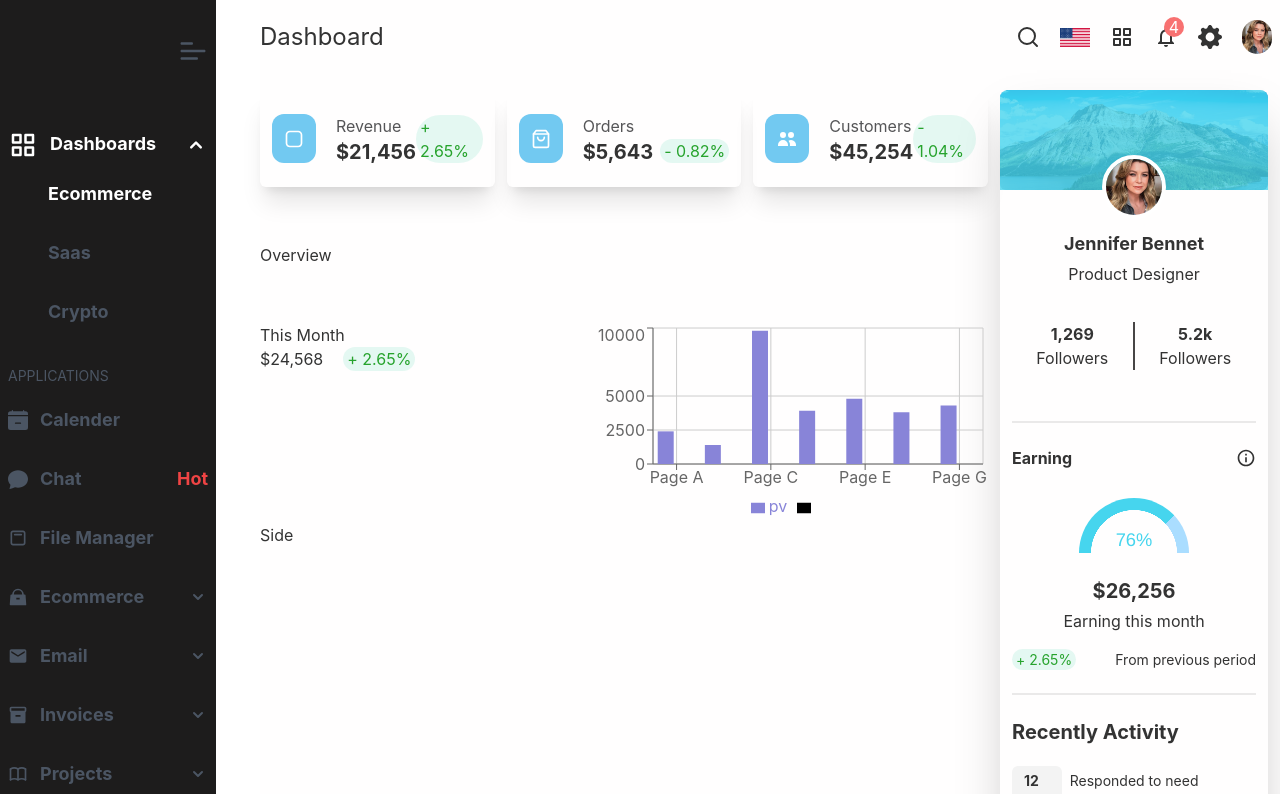
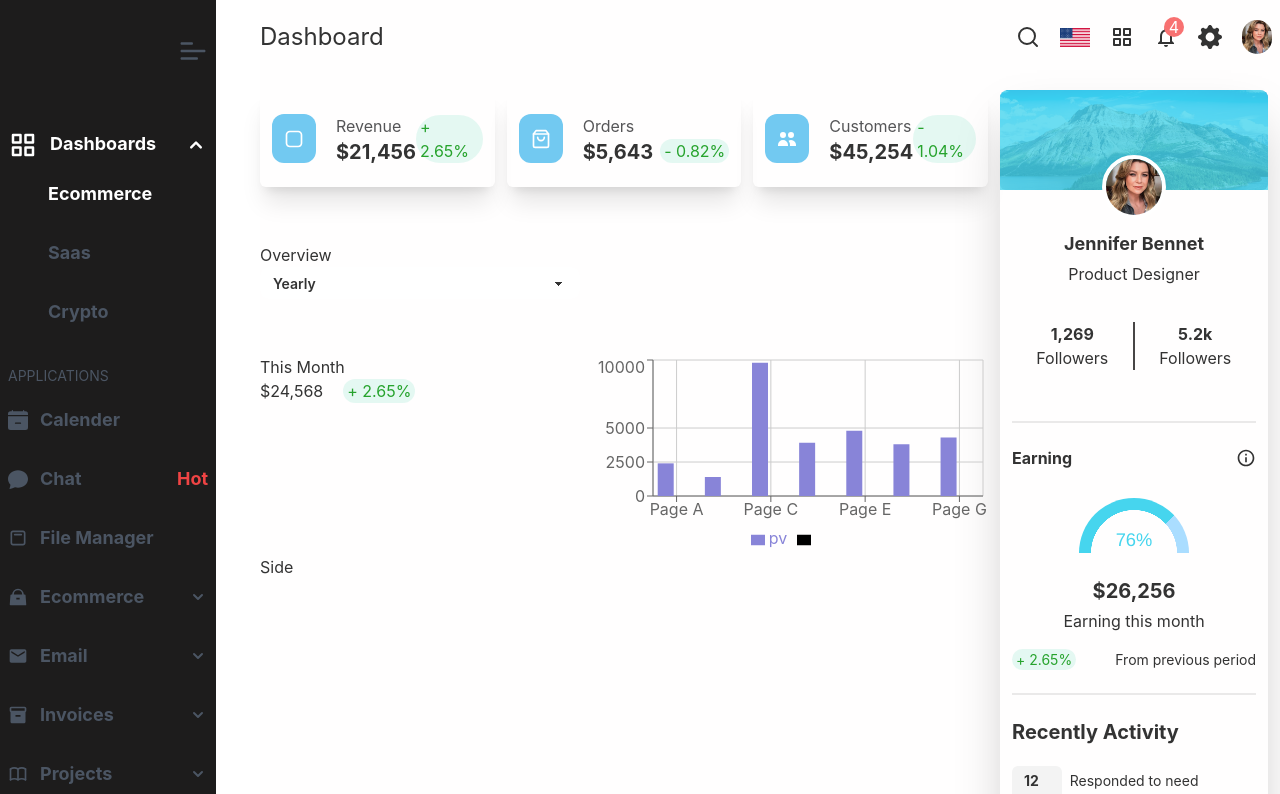
Before and after one commit to MdIbrahimKholil7/dasboard-task, a React (Create React App) app: page / in a window 1280 px wide. Shown: the top 794 px of the page. Built offline with nearby package versions, Linux system fonts and the light colour scheme.

Commit message:
chart add

```diff
--- a/src/components/Pages/OverviewChart.js
+++ b/src/components/Pages/OverviewChart.js
@@ -49,7 +49,12 @@ const OverviewChart = () => {
                     <h1>Overview</h1>
                 </div>
                 <div>
+                    <select class="select select-sm w-full max-w-xs">
 
+                        <option>Yearly</option>
+                        <option>Monthly</option>
+                        <option>Weekly</option>
+                    </select>
                 </div>
             </div>
             <div className='w-full flex justify-between mt-14 gap-3'>
```
